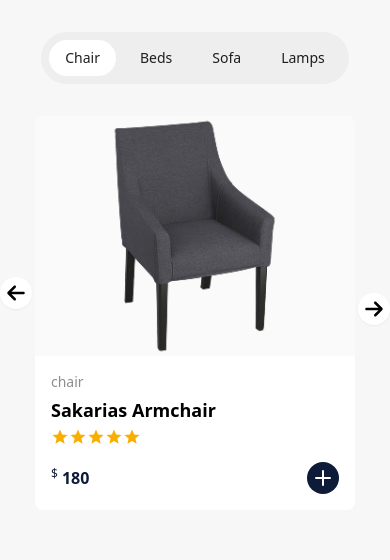
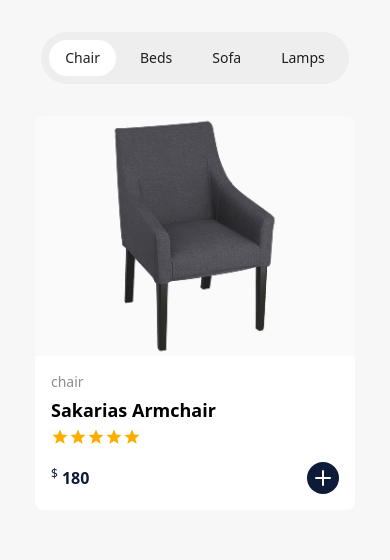
Before and after one commit to danish1729/Panto, a React (Create React App) app: page / in a window 390 px wide. Shown: the part 1589-2149 px from the top of the page. Built offline with nearby package versions, Linux system fonts and the light colour scheme; a web font is replaced by a local one.

Commit message:
Slider responsive

```diff
--- a/src/components/ProductsSlider.jsx
+++ b/src/components/ProductsSlider.jsx
@@ -60,6 +60,11 @@ const ProductsSlider = ({ addToCart }) => {
           modules={[Navigation, Autoplay]}
           spaceBetween={20}
           breakpoints={{
+            // when window width is >= 320px
+            320: {
+              slidesPerView: 1,
+              spaceBetween: 20,
+            },
             // when window width is >= 640px
             640: {
               slidesPerView: 2,
@@ -83,8 +88,13 @@ const ProductsSlider = ({ addToCart }) => {
             position: "static",
           }}
         >
-          <SwiperPrev />
-          <SwiperNext />
+          {window.innerWidth < '768px' && (
+            <SwiperPrev />
+          )}
+          {window.innerWidth < '768px' && (
+            <SwiperNext />
+          )}
+
 
           {products
             .filter((product) => product.category === activeCategory)
```
